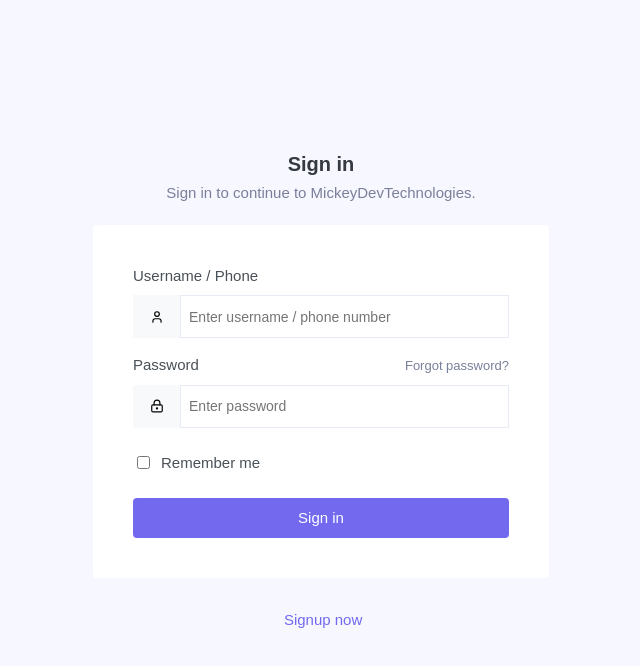
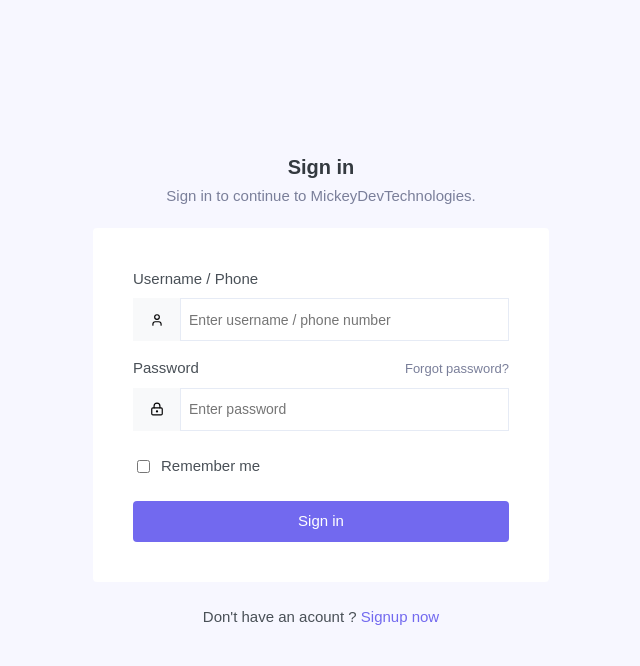
Before and after one commit to jmilind1234/devTinder-frontend, a React (Vite) app: page / in a window 1280 px wide. Shown: the top 666 px of the page, without its empty margins (319-959 px from the left). Built offline with nearby package versions, Linux system fonts and the light colour scheme.

Commit message:
corrected prop on login page.

```diff
--- a/src/pages/Login/index.tsx
+++ b/src/pages/Login/index.tsx
@@ -10,7 +10,7 @@ function LoginPage() {
       contentStatus={true}
       form={<LoginForm/>}
       formStatus={true}
-      bottmText={"Don't have an acount ?"}
+      bottomText={"Don't have an acount ?"}
       bottomLinkText={" Signup now"}
       bottomLinkStatus={true}
       bottomLink={"/signup"}
```
